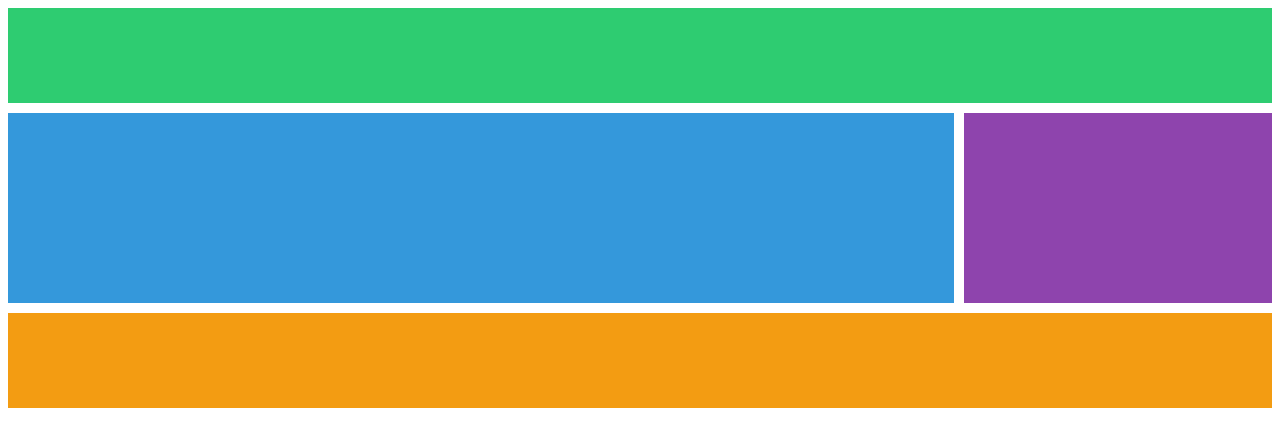
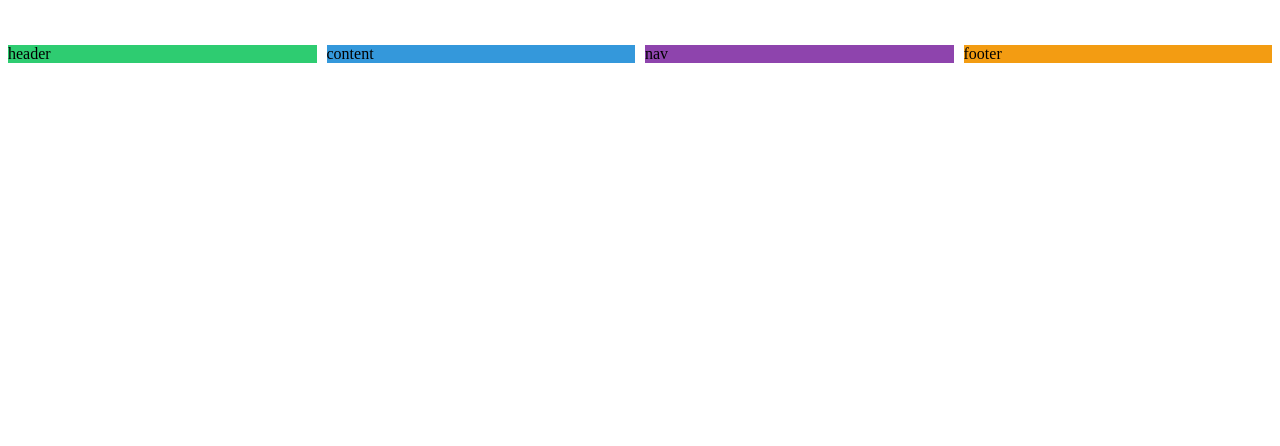
Before and after one commit to kamja44/LearnCSS_2, a plain HTML site: page grid.html in a window 1280 px wide. Drawn offline with Linux system fonts and the light colour scheme.

Commit message:
2.8
justify-items
align-items
place-items

```diff
--- a/grid.html
+++ b/grid.html
@@ -9,10 +9,10 @@
 </head>
 <body>
     <div class="grid">
-        <div class="header"></div>
-        <div class="content"></div>
-        <div class="nav"></div>
-        <div class="footer"></div>
+        <div class="header">header</div>
+        <div class="content">content</div>
+        <div class="nav">nav</div>
+        <div class="footer">footer</div>
     </div>
 </body>
 </html>
--- a/gridCss.css
+++ b/gridCss.css
@@ -2,26 +2,23 @@
     display: grid;
     gap: 10px;
     height: 50vh;
-    /* fr = fraction <- 이용 가능한 공간*/
-    grid-template:
-    "header header header header" 1fr
-    "content content content nav" 2fr
-    "footer footer footer footer" 1fr
-    ;
+    grid-template-columns: repeat(4, 1fr);
+    grid-template-rows: repeat(4,1fr);
+    justify-items: stretch;
+    align-items: center;
+    /*
+    place-items : 수직(align-items) 수평(justify-items);
+    */
 }
 .header{
     background-color: #2ecc71;
-    grid-area: header;
 }
 .content{
     background-color: #3498db;
-    grid-area: content;
 }
 .nav{
     background-color: #8e44ad;
-    grid-area: nav;
 }
 .footer{
     background-color: #f39c12;
-    grid-area: footer;
 }
```
